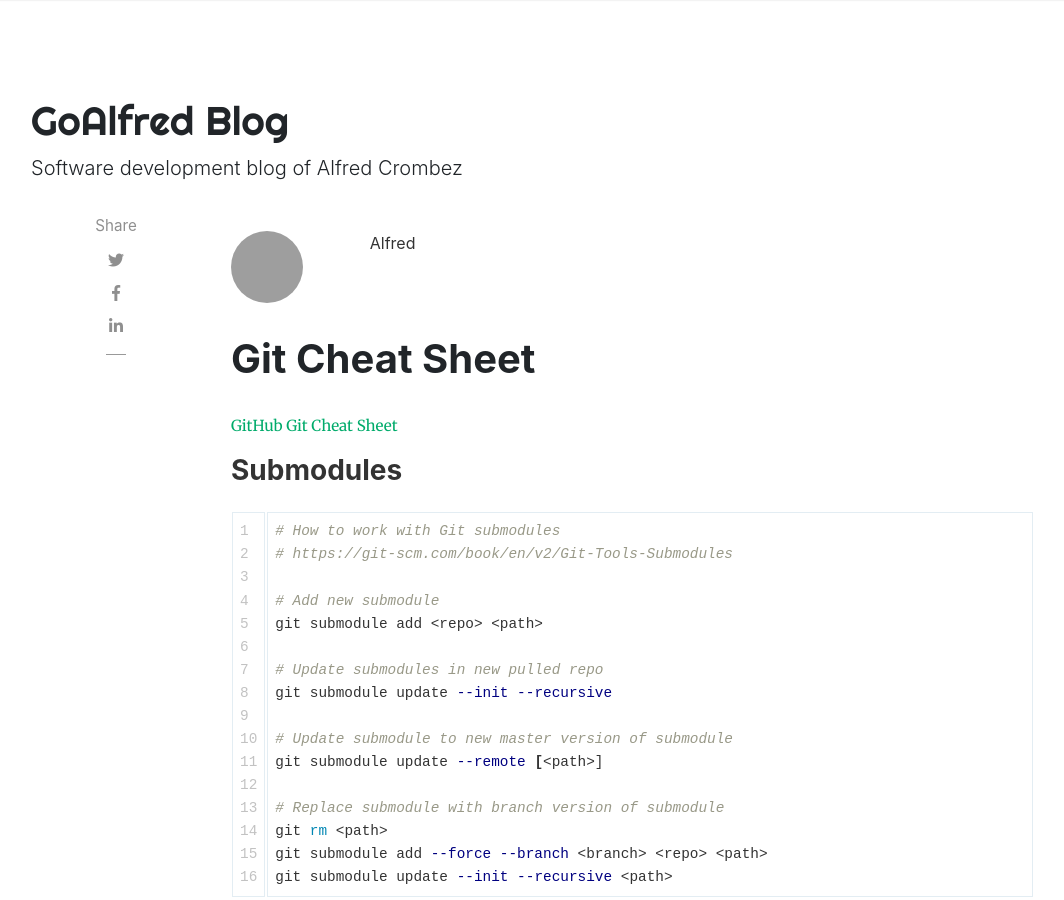
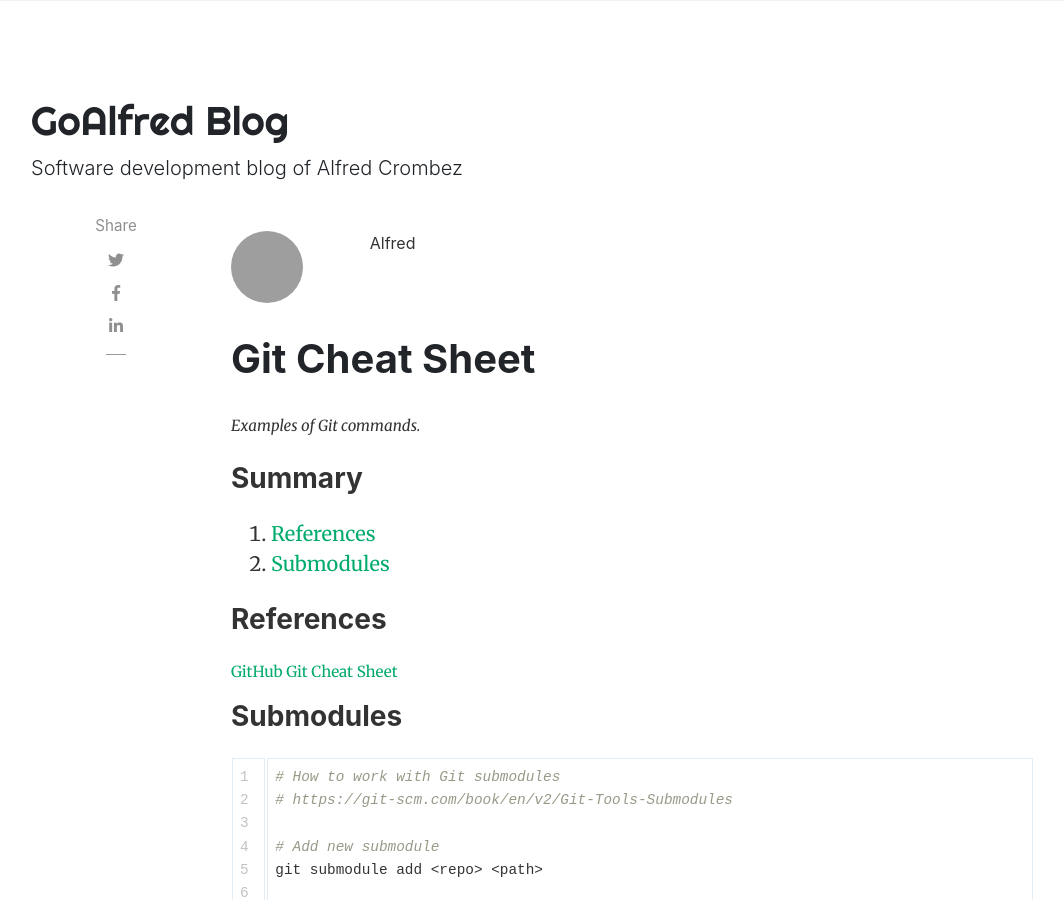
Before and after one commit to goalfred-dev/goalfred-dev.github.io, a Jekyll site: the page built from _posts/2021-05-03-git-cheat-sheet.md, in a window 1280 px wide and 900 px high. Shown: the whole window, without its empty margins (54-1118 px from the left). Built offline with Jekyll 4.4.1, drawn with Linux system fonts in a browser that asks for light colours; nearby versions of some CDN libraries; comment, search, counter and statistics services are not loaded; grey boxes are pictures that could not be loaded.

Commit message:
Added toc and excerpt separator

```diff
--- a/_posts/2021-05-03-git-cheat-sheet.md
+++ b/_posts/2021-05-03-git-cheat-sheet.md
@@ -5,9 +5,15 @@ author: alfred
 categories: [git, cheat sheet]
 featured: false
 hidden: false
+toc: true
+beforetoc: "Examples of Git commands."
 ---
 
+### References
+
 [GitHub Git Cheat Sheet](https://education.github.com/git-cheat-sheet-education.pdf)
+
+<!--more-->
 
 ### Submodules
 
```
